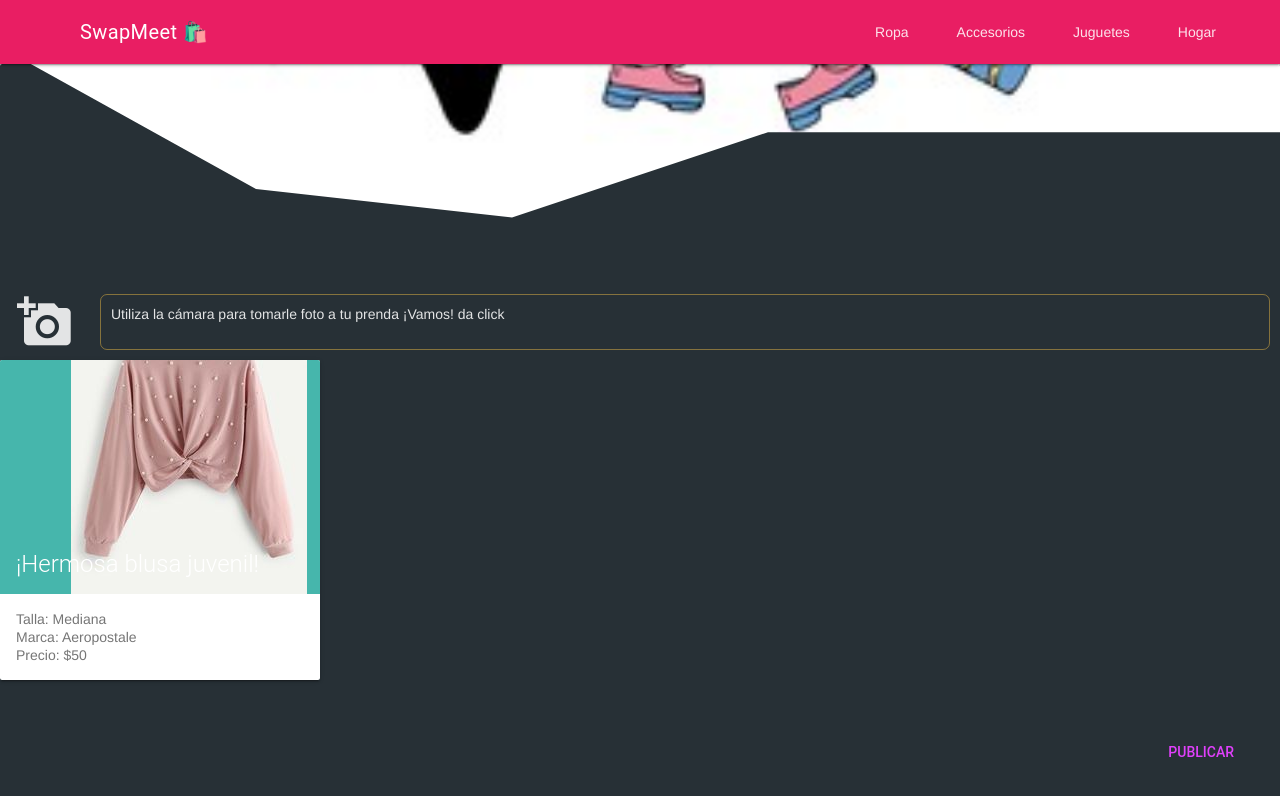
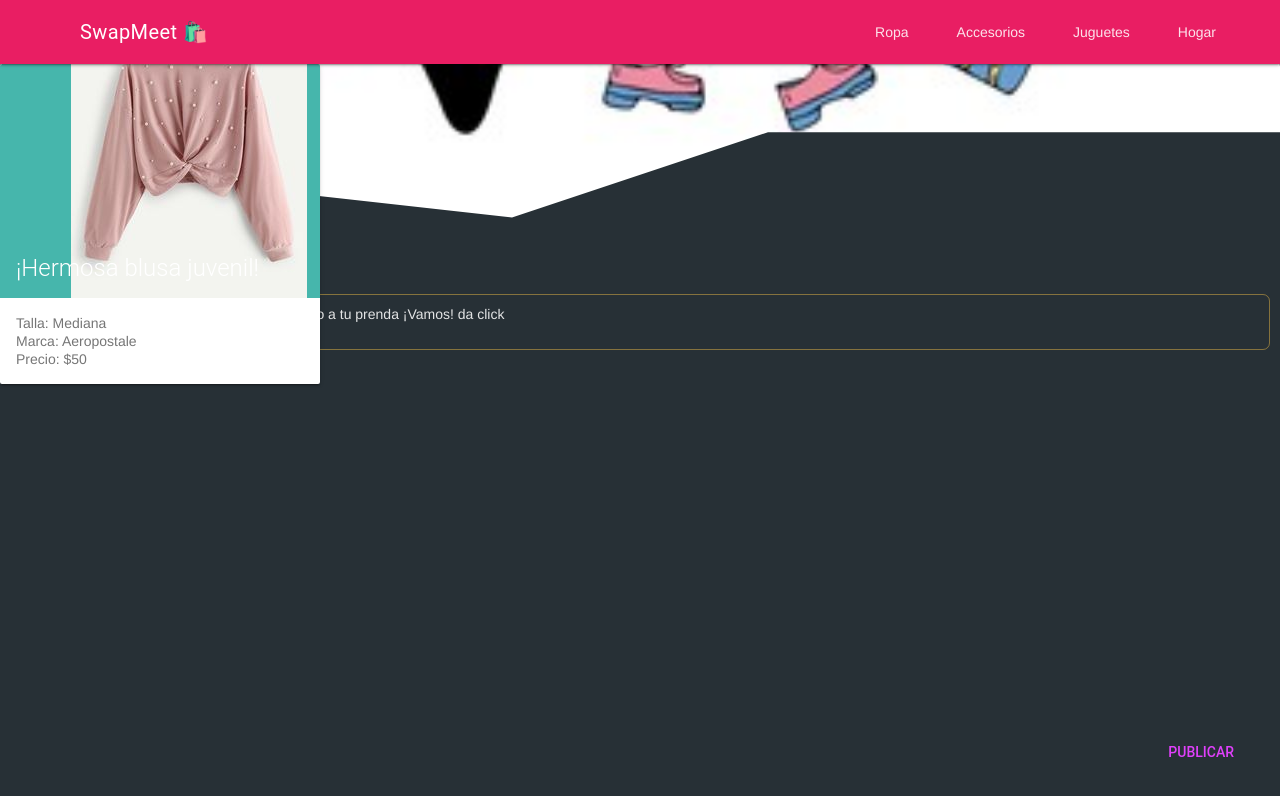
Before and after one commit to villanueva26/SwapMeet, a website: page index.html in a window 1280 px wide. Drawn offline with nearby package versions, Linux system fonts and the light colour scheme; files whose address does not match are found by name.

Commit message:
Actualizando para hacer pruebas

```diff
--- a/src/css/app.css
+++ b/src/css/app.css
@@ -128,6 +128,7 @@
   .demo-card-square.mdl-card {
   width: 320px;
   height: 320px;
+  position: absolute;
   }
 
   .demo-card-square > .mdl-card__title {
```
Also changed, not shown: index.html (+1 -4 lines).
